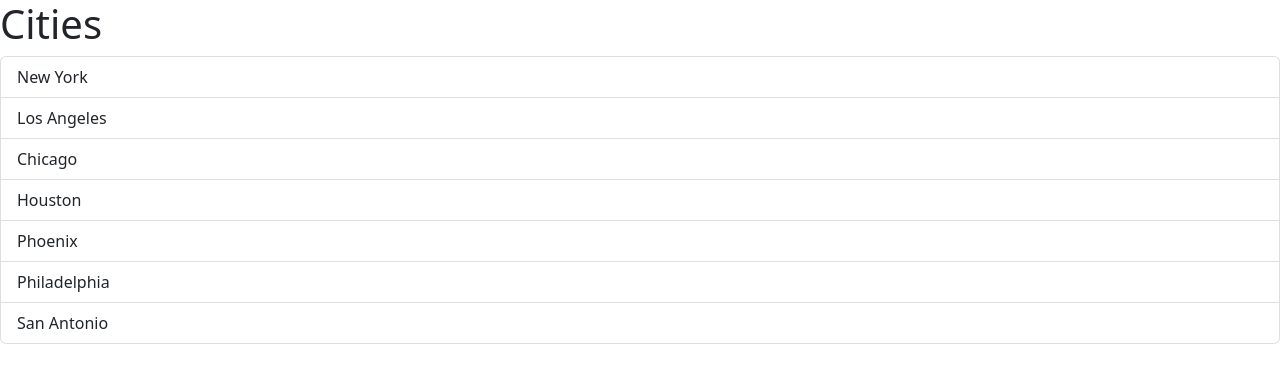
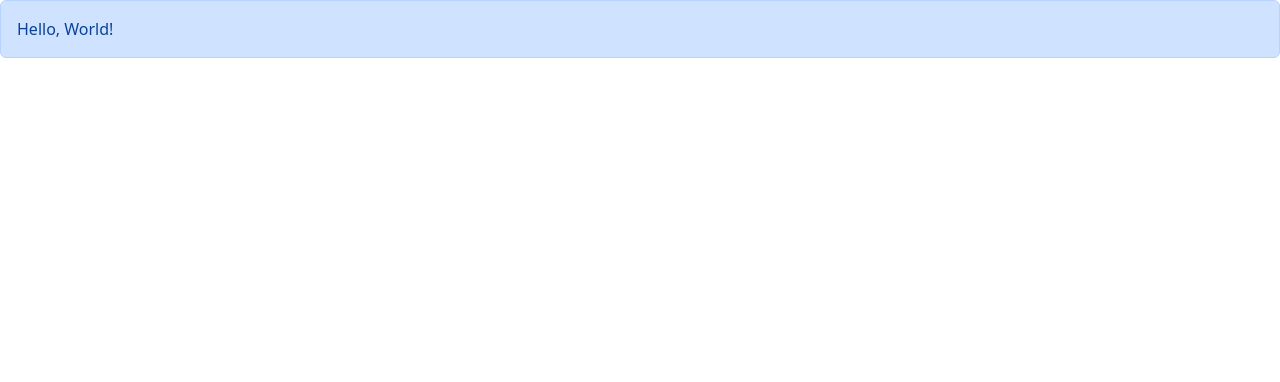
Before and after one commit to s-david-kyle/react-app, a React (Vite) app: page / in a window 1280 px wide. Shown: the top 382 px of the page. Built offline with nearby package versions, Linux system fonts and the light colour scheme.

Commit message:
Refactor App component and create Alert component

```diff
--- a/src/App.tsx
+++ b/src/App.tsx
@@ -1,28 +1,11 @@
-import ListGroup from "./components/ListGroup";
+import Alert from "./components/Alert";
 
 function App() {
-  let items = [
-    "New York",
-    "Los Angeles",
-    "Chicago",
-    "Houston",
-    "Phoenix",
-    "Philadelphia",
-    "San Antonio",
-  ];
-  let heading = "Cities";
-
-  const handleSelectItem = (item: string) => {
-    console.log("Selected item:", item);
-  };
-
   return (
     <div>
-      <ListGroup
-        items={items}
-        heading={heading}
-        onSelectItem={handleSelectItem}
-      />
+      <Alert>
+        Hello, <span>World!</span>
+      </Alert>
     </div>
   );
 }
--- a/src/components/Alert.tsx
+++ b/src/components/Alert.tsx
@@ -1,5 +1,11 @@
-const Alert = () => {
-  return <div>Alert</div>;
+import { ReactNode } from "react";
+
+interface Props {
+  children: ReactNode;
+}
+
+const Alert = ({ children }: Props) => {
+  return <div className="alert alert-primary">{children}</div>;
 };
 
 export default Alert;
```
